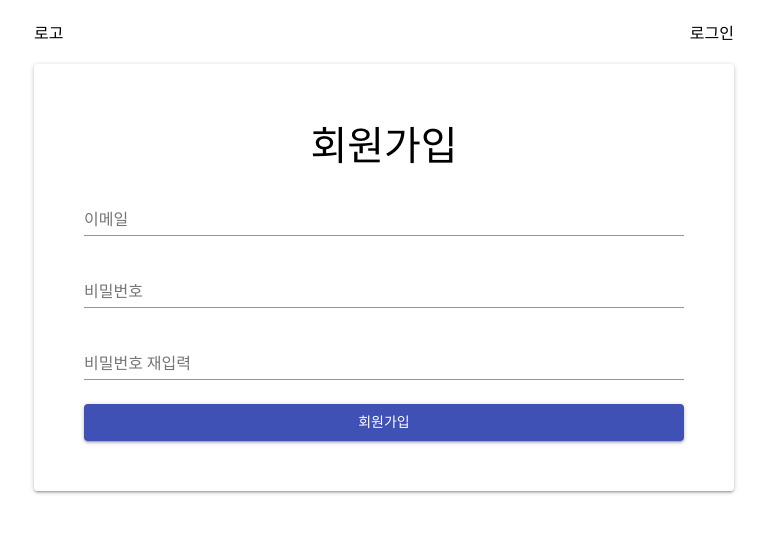
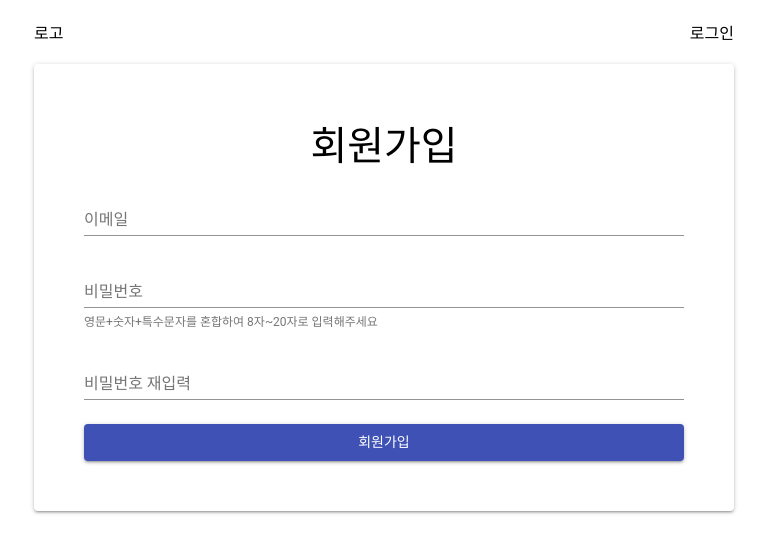
Before and after one commit to rival6821/react-board-front-end, a React (Create React App) app: page /join in a window 1280 px wide. Shown: the top 552 px of the page, without its empty margins (256-1023 px from the left). Built offline with nearby package versions, Linux system fonts and the light colour scheme.

Commit message:
prettier등록 및 회원가입 유효성검사추가

```diff
--- a/src/components/Join/index.js
+++ b/src/components/Join/index.js
@@ -1,4 +1,4 @@
-import React, { useState } from 'react'
+import React, { useState } from 'react';
 import Paper from '@material-ui/core/Paper';
 import TextField from '@material-ui/core/TextField';
 import Button from '@material-ui/core/Button';
@@ -8,41 +8,110 @@ import classNames from 'classnames/bind';
 import styles from 'styles/common.scss';
 const cx = classNames.bind(styles);
 
-
 const Join = () => {
 	const [email, setEmail] = useState('');
-    const [password, setPassword] = useState('');
-    const [passwordChk, setPasswordChk] = useState('');
+	const [emailChk, setEmailChk] = useState(true);
+	const [password1, setPassword1] = useState('');
+	const [passwordChk1, setPasswordChk1] = useState(true);
+	const [password2, setPassword2] = useState('');
+	const [passwordChk2, setPasswordChk2] = useState(true);
 
+	// 이메일 정규식
 	const emailRule = /^[0-9a-zA-Z]([-_.]?[0-9a-zA-Z])*@[0-9a-zA-Z]([-_.]?[0-9a-zA-Z])*.[a-zA-Z]{2,3}$/i;
+	// 비밀번호 정규식 8~20자 영문,숫자,특수문자
+	const passwordRule = /^(?=.*[a-zA-Z])(?=.*[0-9])(?=.*[!@#$%^&*])[a-zA-Z0-9!@#$%^&*]{8,20}$/;
 
-    const emailChk = (email) => {
-        const emailInput = document.getElementById('emailInput').parentNode.classList;
-        if(!email){
-            emailInput.remove('error');
+	const emailTest = email => {
+		if (!email) {
+			setEmailChk(true);
 			return;
 		}
 		// 중복검사 추가해야함
-        if(emailRule.test(email)){
-            emailInput.remove('error');
+		if (emailRule.test(email)) {
+			setEmailChk(true);
 			return;
 		}
-        if(!emailInput.contains('error')){
-            emailInput.add('error');
+		setEmailChk(false);
+	};
+
+	const passwordTest = (pass, type) => {
+		if (!pass) {
+			type === '1' ? setPasswordChk1(true) : setPasswordChk2(true);
+			return;
 		}
+		if (passwordRule.test(pass)) {
+			type === '1' ? setPasswordChk1(true) : setPasswordChk2(true);
+			return;
 		}
+		type === '1' ? setPasswordChk1(false) : setPasswordChk2(false);
+	};
 
 	return (
-        <Paper className={cx('joinWrap')} >
+		<Paper className={cx('joinWrap')}>
 			<div className={cx('title')}>회원가입</div>
 			<form autoComplete="off" className={cx('joinForm')}>
-                <TextField id="emailInput" margin="normal" label="이메일" value={email} onChange={e => {emailChk(e.target.value);setEmail(e.target.value)}} className={cx('textField')} fullWidth type="email"/>
-                <TextField id="passwordInput" margin="normal" label="비밀번호" value={password} onChange={e => {setPassword(e.target.value)}} className={cx('textField')} fullWidth type="password"/>
-                <TextField id="rePasswordInput" margin="normal" label="비밀번호 재입력" value={passwordChk} onChange={e => {setPasswordChk(e.target.value)}} className={cx('textField')} fullWidth type="password"/>
-                <Button fullWidth color="primary" className={cx('joinBtn')} variant="contained">회원가입</Button>
+				<TextField
+					id="emailInput"
+					margin="normal"
+					label="이메일"
+					value={email}
+					onChange={e => {
+						emailTest(e.target.value);
+						setEmail(e.target.value);
+					}}
+					className={cx('textField')}
+					fullWidth
+					type="email"
+					helperText={
+						emailChk ? '' : '이메일양식에 맞게 입력해주세요'
+					}
+					error={emailChk ? false : true}
+				/>
+				<TextField
+					id="passwordInput"
+					margin="normal"
+					label="비밀번호"
+					value={password1}
+					onChange={e => {
+						passwordTest(e.target.value, '1');
+						setPassword1(e.target.value);
+					}}
+					className={cx('textField')}
+					fullWidth
+					type="password"
+					helperText={
+						'영문+숫자+특수문자를 혼합하여 8자~20자로 입력해주세요'
+					}
+					error={passwordChk1 ? false : true}
+				/>
+				<TextField
+					id="rePasswordInput"
+					margin="normal"
+					label="비밀번호 재입력"
+					value={password2}
+					onChange={e => {
+						passwordTest(e.target.value, '2');
+						setPassword2(e.target.value);
+					}}
+					className={cx('textField')}
+					fullWidth
+					type="password"
+					helperText={
+						passwordChk2 ? '' : '비밀번호를 동일하게 입력해주세요'
+					}
+					error={passwordChk2 ? false : true}
+				/>
+				<Button
+					fullWidth
+					color="primary"
+					className={cx('joinBtn')}
+					variant="contained"
+				>
+					회원가입
+				</Button>
 			</form>
 		</Paper>
 	);
-}
+};
 
 export default Join;
```
Also changed, not shown: src/components/Login/index.js (+36 -10 lines), 1 other file (tests, documents, lock files or other folders). Lines whose indentation alone changed are shown as unchanged.
